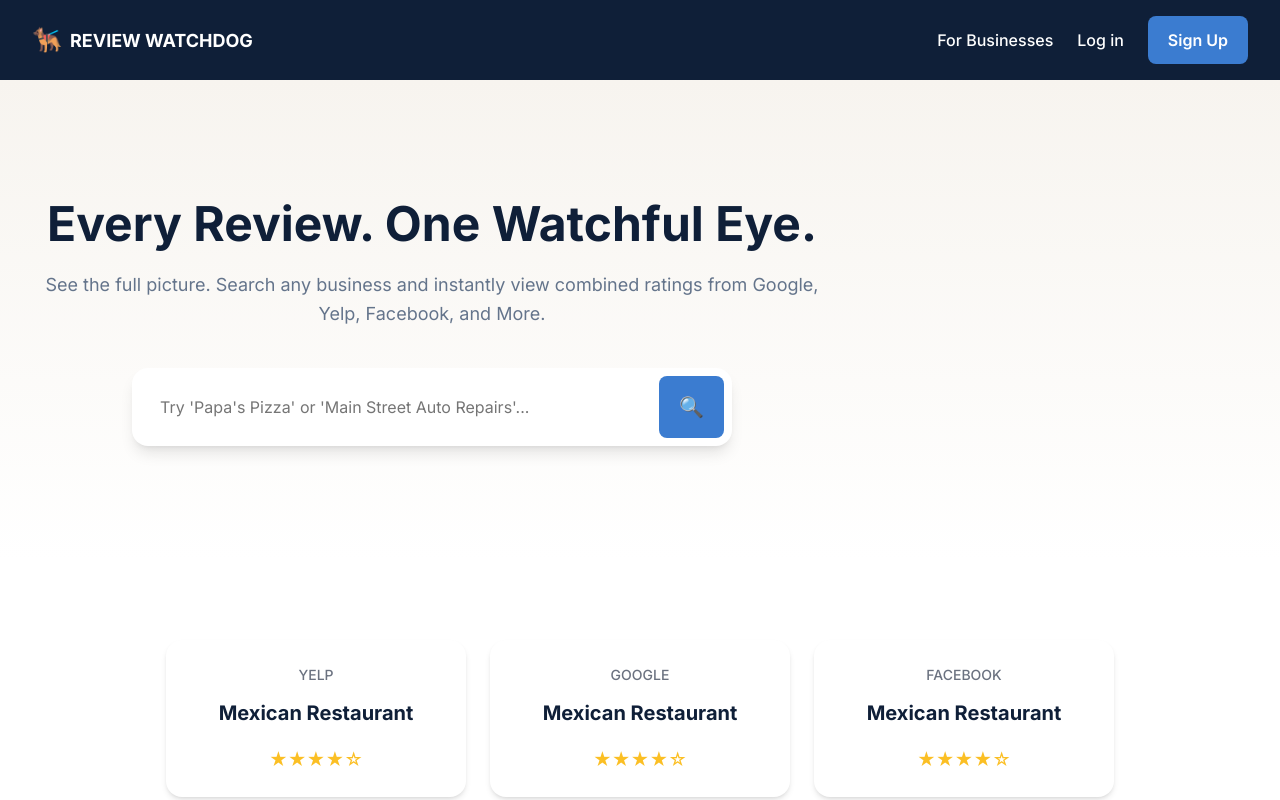
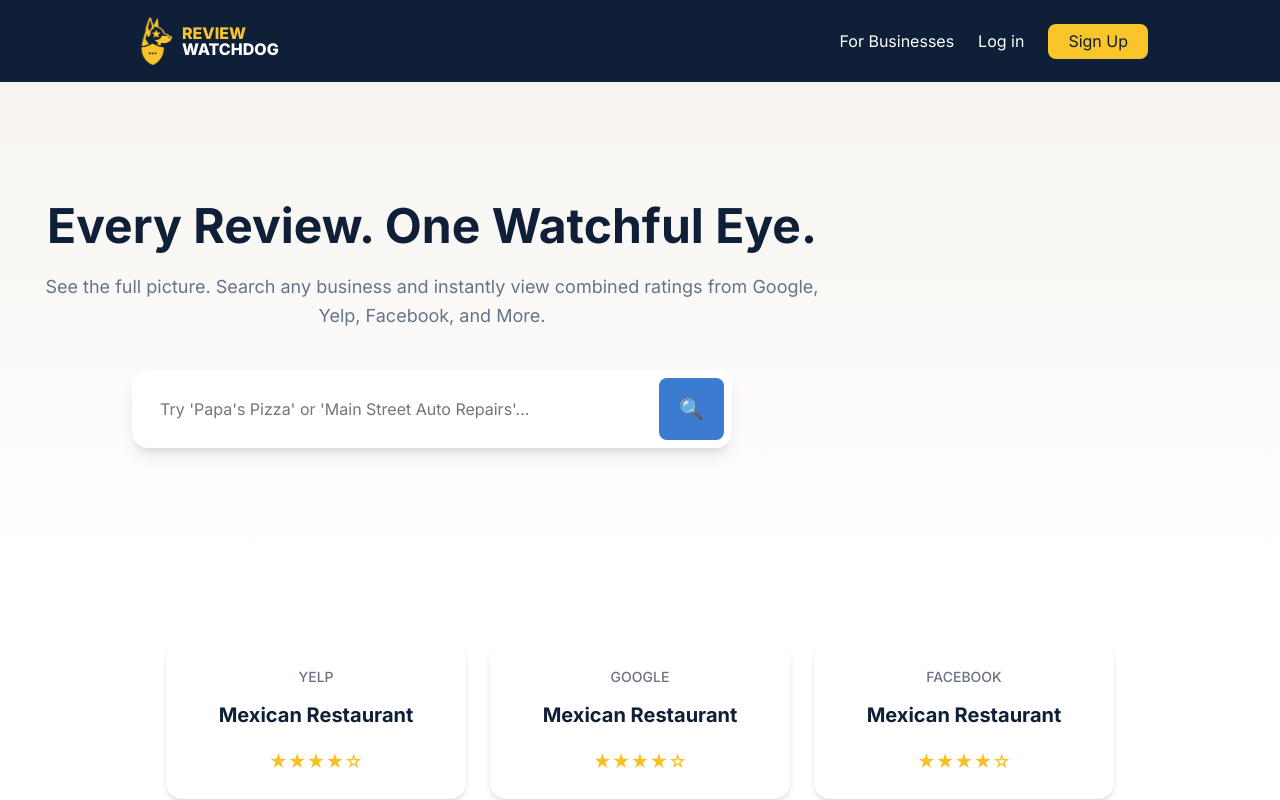
Before and after one commit to Matthews-Jordao/review-watchdog-frontend, a React (Vite) app: page / in a window 1280 px wide. Shown: the top 800 px of the page. Built offline with nearby package versions, Linux system fonts and the light colour scheme.

Commit message:
updated header with logo, yellow branding, and proper typography

```diff
--- a/src/components/Header/Header.css
+++ b/src/components/Header/Header.css
@@ -12,21 +12,36 @@
   align-items: center;
   justify-content: space-between;
   width: 100%;
+  padding: 0 100px;
 }
 
 .header__logo {
   display: flex;
   align-items: center;
-  gap: var(--space-2);
+  gap: 0;
 }
 
 .header__logo-icon {
-  font-size: var(--text-2xl);
+  width: 50px;
+  height: 50px;
+  display: block;
+  object-fit: cover;
+  object-position: center;
 }
 
 .header__logo-text {
-  font-weight: var(--font-bold);
-  font-size: var(--text-lg);
+  font-weight: var(--font-extrabold);
+  font-size: var(--text-md);
+  display: flex;
+  flex-direction: column;
+  line-height: 1;
+}
+
+.header__logo-text--review {
+  color: var(--primary-yellow);
+}
+
+.header__logo-text--watchdog {
   color: var(--text-white);
 }
 
@@ -38,31 +53,38 @@
 
 .header__nav-link {
   color: var(--text-white);
-  font-weight: var(--font-medium);
+  font-weight: var(--font-normal);
   font-size: var(--text-base);
   transition: color var(--transition-fast);
 }
 
 .header__nav-link:hover {
-  color: var(--primary-blue);
+  color: var(--primary-yellow);
 }
 
 .header__cta-btn {
-  background-color: var(--primary-blue);
-  color: var(--text-white);
+  background-color: var(--primary-yellow);
+  color: var(--primary-navy);
   padding: var(--space-3) var(--space-5);
   border-radius: var(--radius-base);
-  font-weight: var(--font-semibold);
+  font-weight: var(--font-normal);
   font-size: var(--text-base);
   transition: all var(--transition-fast);
+  max-height: 35px;
+  display: flex;
+  align-items: center;
 }
 
 .header__cta-btn:hover {
-  background-color: var(--primary-blue-hover);
+  background-color: var(--primary-yellow-hover);
   transform: translateY(-1px);
 }
 
 @media (max-width: 768px) {
+  .header__content {
+    padding: 0 var(--space-4);
+  }
+
   .header__nav {
     gap: var(--space-4);
   }
--- a/src/components/Header/Header.jsx
+++ b/src/components/Header/Header.jsx
@@ -1,5 +1,6 @@
 import React from 'react';
 import './Header.css';
+import logo from '../../assets/images/logo.svg';
 
 function Header() {
   return (
@@ -7,8 +8,11 @@
       <div className="container">
         <div className="header__content">
           <div className="header__logo">
-            <span className="header__logo-icon">🐕‍🦺</span>
-            <span className="header__logo-text">REVIEW WATCHDOG</span>
+            <img src={logo} alt="Review Watchdog Logo" className="header__logo-icon" />
+            <span className="header__logo-text">
+              <span className="header__logo-text--review">REVIEW</span>
+              <span className="header__logo-text--watchdog">WATCHDOG</span>
+            </span>
           </div>
 
           <nav className="header__nav">
--- a/src/styles/global.css
+++ b/src/styles/global.css
@@ -1,5 +1,5 @@
 /* Global Reset and Base Styles for Review Watchdog */
-@import url('https://fonts.googleapis.com/css2?family=Inter:wght@400;500;600;700&display=swap');
+@import url('https://fonts.googleapis.com/css2?family=Inter:wght@400;500;600;700;800&display=swap');
 @import url('./variables.css');
 
 /* Box-sizing reset */
--- a/src/styles/variables.css
+++ b/src/styles/variables.css
@@ -5,6 +5,8 @@
   --primary-navy-dark: #0a1628;
   --primary-blue: #3B7CD0;
   --primary-blue-hover: #2c6bc7;
+  --primary-yellow: #F9C52A;
+  --primary-yellow-hover: #e6b425;
 
   /* Background Colors */
   --bg-primary: #ffffff;
@@ -74,6 +76,10 @@
   --text-5xl: 48px;
   --text-6xl: 60px;
 
+  /* Logo Sizes */
+  --logo-width: 80px;
+  --logo-height: 44px;
+
   /* Line Heights */
   --leading-tight: 1.25;
   --leading-snug: 1.375;
@@ -86,6 +92,7 @@
   --font-medium: 500;
   --font-semibold: 600;
   --font-bold: 700;
+  --font-extrabold: 800;
 
   /* Z-Index Layers */
   --z-dropdown: 1000;
```
Also changed, not shown: src/assets/images/logo.svg (added).
